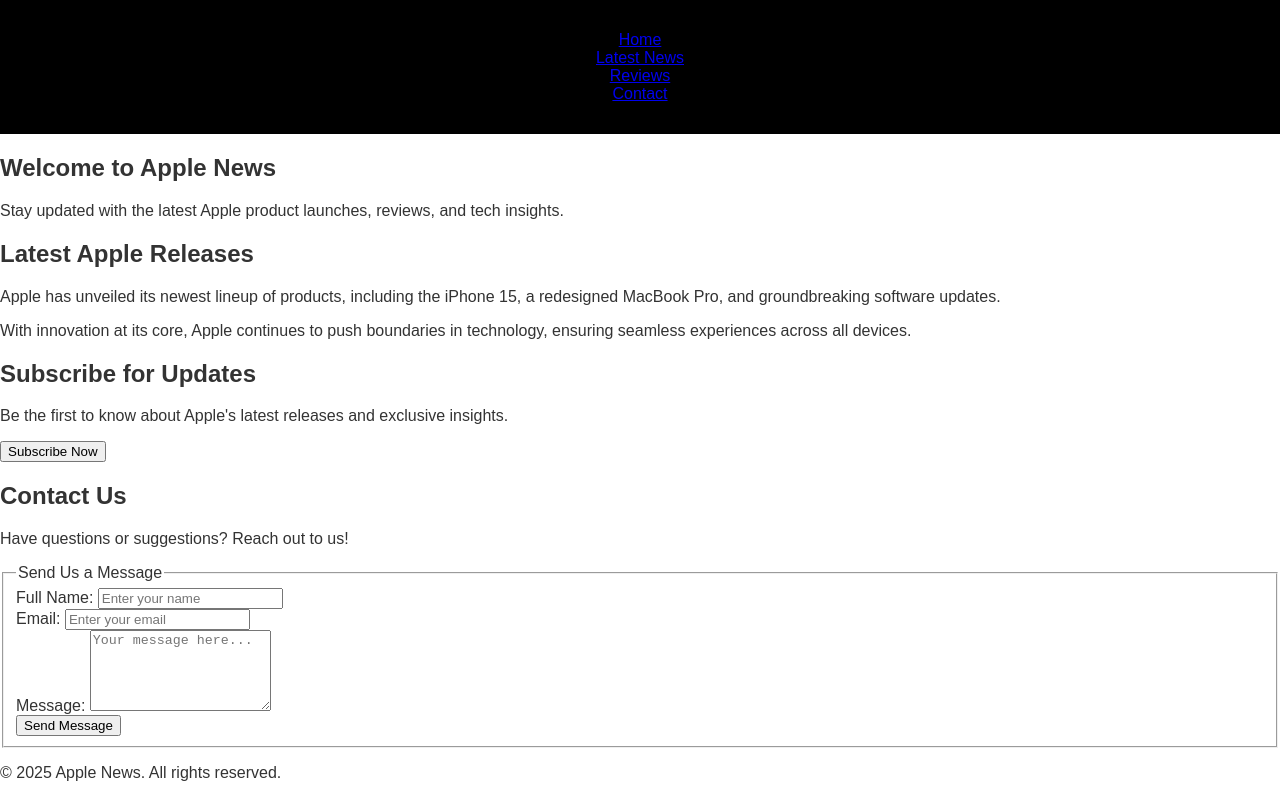
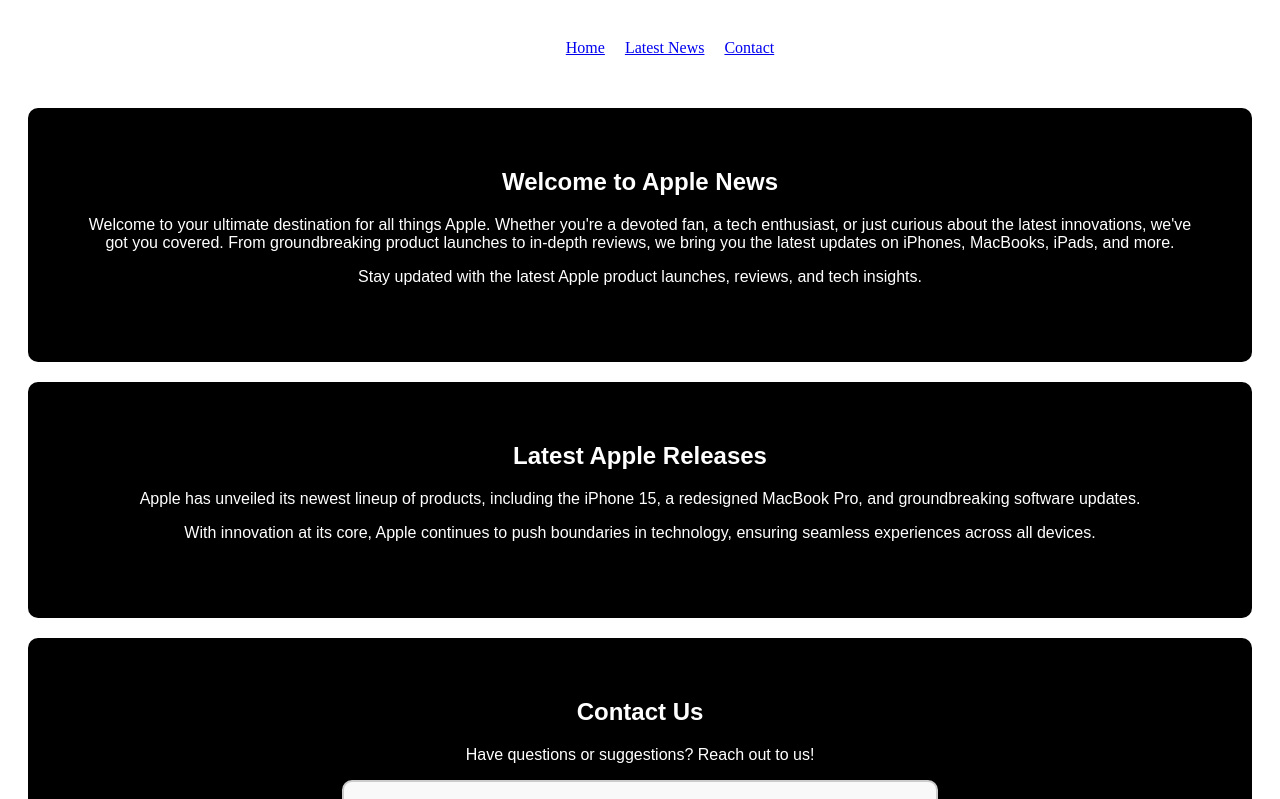
Before and after one commit to codex-level2-projects/week5-guided-project, a plain HTML site: page index.html in a window 1280 px wide. Shown: the top 799 px of the page. Drawn offline with Linux system fonts and the light colour scheme.

Commit message:
Added custom styles

```diff
--- a/index.html
+++ b/index.html
@@ -10,24 +10,32 @@
     <header>
       <nav>
         <ul>
-          <li><a href="#">Home</a></li>
-          <li><a href="#">Latest News</a></li>
-          <li><a href="#">Reviews</a></li>
-          <li><a href="#">Contact</a></li>
+          <li><a href="#hero">Home</a></li>
+          <li><a href="#content">Latest News</a></li>
+          <li><a href="#cta">Contact</a></li>
         </ul>
       </nav>
     </header>
 
     <main>
-      <section class="hero">
+      <section id="hero" class="hero">
         <h1>Welcome to Apple News</h1>
+
+        <p>
+          Welcome to your ultimate destination for all things Apple. Whether
+          you're a devoted fan, a tech enthusiast, or just curious about the
+          latest innovations, we've got you covered. From groundbreaking product
+          launches to in-depth reviews, we bring you the latest updates on
+          iPhones, MacBooks, iPads, and more.
+        </p>
         <p>
           Stay updated with the latest Apple product launches, reviews, and tech
           insights.
         </p>
+
       </section>
 
-      <section class="content">
+      <section id="content" class="content">
         <h2>Latest Apple Releases</h2>
         <p>
           Apple has unveiled its newest lineup of products, including the iPhone
@@ -39,16 +47,7 @@
         </p>
       </section>
 
-      <section class="cta">
-        <h2>Subscribe for Updates</h2>
-        <p>
-          Be the first to know about Apple's latest releases and exclusive
-          insights.
-        </p>
-        <button>Subscribe Now</button>
-      </section>
-
-      <section class="contact">
+      <section id="cta" class="cta">
         <h2>Contact Us</h2>
         <p>Have questions or suggestions? Reach out to us!</p>
 
@@ -98,6 +97,10 @@
       </section>
     </main>
 
-    <footer><p>&copy; 2025 Apple News. All rights reserved.</p></footer>
+    <footer>
+        <p>&copy; 2025 Apple News. All rights reserved.</p>
+    </footer>
+
+
   </body>
 </html>
--- a/styles.css
+++ b/styles.css
@@ -1,17 +1,95 @@
 ul {
+  display: flex;
+  justify-content: center;
   list-style: none;
-  padding: 0;
 }
 
-body {
+li {
+  margin-left: 20px;
+}
+
+h1,
+h2,
+p {
+  display: flex;
+  justify-content: center;
   font-family: Arial, sans-serif;
-  margin: 0;
+  margin-top: auto;
   padding: 0;
-  color: #333;
+  color: white;
 }
 
 header {
-  background-color: black;
   padding: 15px;
   text-align: center;
 }
+
+img {
+  display: flex;
+  justify-content: center;
+  height: 100px;
+  width: 100px;
+}
+
+.hero {
+  display: flex;
+  flex-direction: column;
+  align-items: center;
+  justify-content: center;
+  text-align: center;
+  background-color: black;
+  color: white;
+  padding: 60px;
+  margin: 20px;
+  border-radius: 10px;
+}
+
+.content {
+  display: flex;
+  flex-direction: column;
+  align-items: center;
+  justify-content: center;
+  text-align: center;
+  background-color: black;
+  color: white;
+  padding: 60px;
+  margin: 20px;
+  border-radius: 10px;
+}
+
+.cta {
+  display: flex;
+  flex-direction: column;
+  align-items: center;
+  justify-content: center;
+  text-align: center;
+  background-color: black;
+  padding: 60px;
+  margin: 20px;
+  border-radius: 10px;
+}
+
+.contact-form {
+  display: flex;
+  justify-content: center;
+  align-items: center;
+  flex-direction: column;
+  width: 50%;
+  margin: auto;
+  background-color: #f9f9f9;
+  padding: 20px;
+  border: 2px solid #ccc;
+  border-radius: 10px;
+}
+
+.form-group {
+  display: flex;
+  flex-direction: column;
+  margin-bottom: 15px;
+}
+
+footer {
+  background-color: black;
+  color: white;
+  justify-content: center;
+}
```
